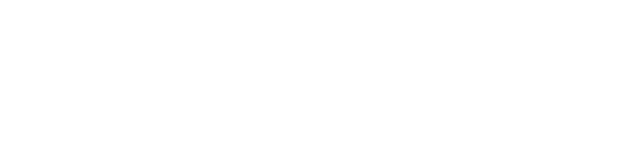
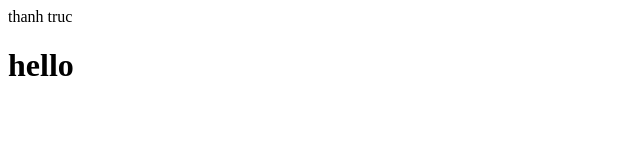
Before and after one commit to thanh409/Duan2, a plain HTML site: page index.html in a window 1280 px wide. Shown: the whole page, without its empty margins (0-640 px from the left). Drawn offline with Linux system fonts and the light colour scheme.

Commit message:
Sửa code lần 1

```diff
--- a/index.html
+++ b/index.html
@@ -5,5 +5,8 @@
     <meta name="viewport" content="width=device-width, initial-scale=1.0" />
     <title>Document</title>
   </head>
-  <body></body>
+  <body>
+    thanh truc
+  </body>
+  <h1>hello</h1>
 </html>
```
